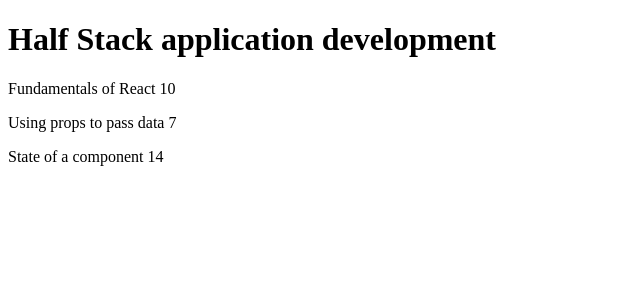
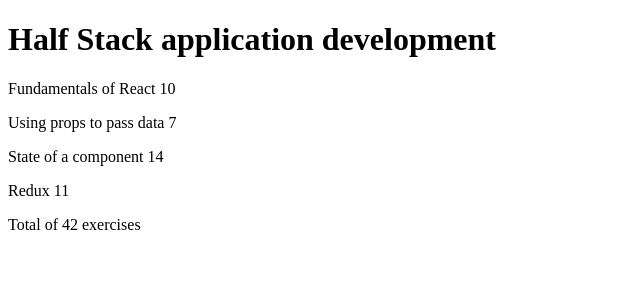
Before and after one commit to RepositoryCris/HelsinkiUniversityFullStack, a React (Vite) app in the folder part2/E2.1CourseInformation/: page / in a window 1280 px wide. Shown: the top 300 px of the page, without its empty margins (0-640 px from the left). Built offline with nearby package versions, Linux system fonts and the light colour scheme.

Commit message:
E2.2 Course Information Step 7: Sum of the exercises using reduce

```diff
--- a/part2/E2.1CourseInformation/src/App.jsx
+++ b/part2/E2.1CourseInformation/src/App.jsx
@@ -17,9 +17,18 @@ const Course = ({ course }) => {
     <>
       <Header name = { course.name }/>
       <Content parts = { course.parts } />
+      <Total parts = { course.parts }/>
     </>
   )
 }
+
+
+const Total = ({ parts }) => {
+  const sum = parts.reduce((total,part) => total + part.exercises, 0 )
+
+  return <p>Total of { sum } exercises</p>
+}
+
 
 const App = () => {
   const course = {
@@ -40,6 +49,11 @@ const App = () => {
         name: 'State of a component',
         exercises: 14,
         id: 3
+      },
+      {
+        name: 'Redux',
+        exercises: 11,
+        id: 4
       }
     ]
   }
```
